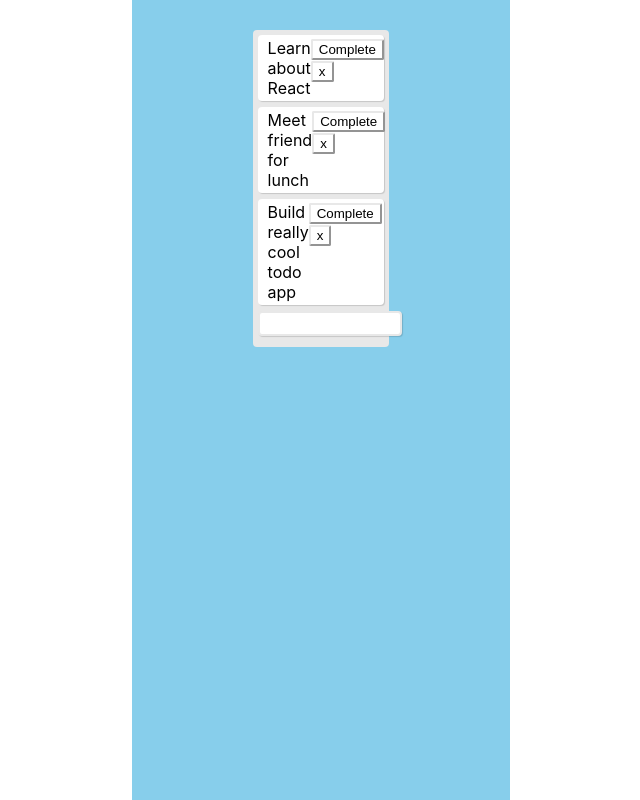
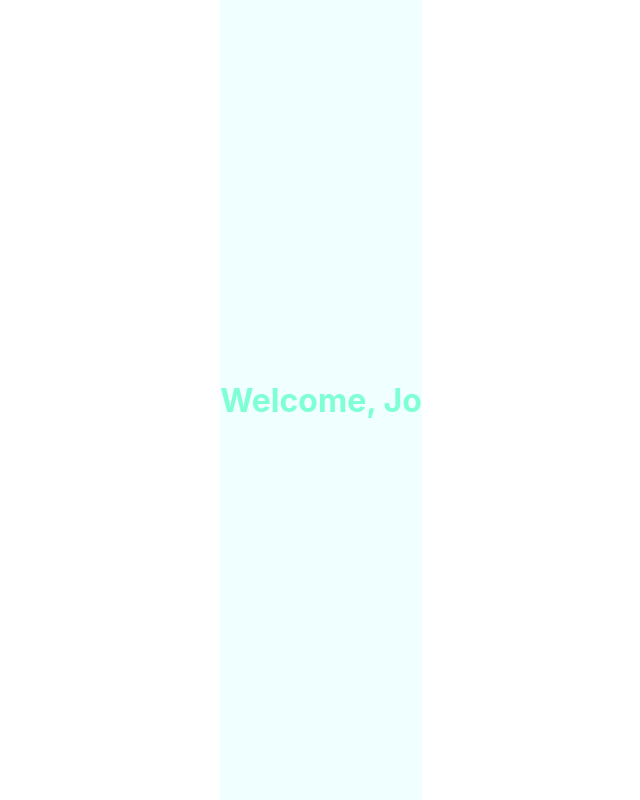
Before and after one commit to JmePRE/react-todo, a React (Create React App) app: page / in a window 1280 px wide. Shown: the top 800 px of the page, without its empty margins (319-959 px from the left). Built offline with nearby package versions, Linux system fonts and the light colour scheme.

Commit message:
aesthetic changes

```diff
--- a/src/App.js
+++ b/src/App.js
@@ -3,6 +3,14 @@ import React from 'react';
 import "./styles/dist/App.css";
 
 //from https://www.digitalocean.com/community/tutorials/how-to-build-a-react-to-do-app-with-react-hooks
+
+function Hero(props) {
+	return (
+		<div class='hero'>
+			<h1>Welcome, {props.name}</h1>
+		</div>
+	);
+}
 
 function App() {
   //hook to set state
@@ -24,7 +32,11 @@ function App() {
 	const completeTodo = index => {
 		//this time, copy todo again, but we're not adding anything
 		const newTodos = [...todos];
-		newTodos[index].isCompleted = true;
+		if (newTodos[index].isCompleted === true) {
+			newTodos[index].isCompleted = false;
+		} else {
+			newTodos[index].isCompleted = true;
+		};
 		//finally, update
 		//note: never change value of newtodos directly, always access it through a getter function like so
 		setTodos(newTodos);
@@ -40,7 +52,8 @@ function App() {
 
   //adds a <div> for app, a <div> for todo-list, and a map of the todos to Todo components.
 	return (
-
+		<div>
+		<Hero name="Jo"></Hero>
 		<div className="app">
 		<div className="todo-list">
 
@@ -56,6 +69,7 @@ function App() {
 			<TodoForm addTodo={addTodo} />
 		</div>
 		</div>
+		</div>
 	);
 	}
 
@@ -68,7 +82,7 @@ function Todo({ todo, index, completeTodo, removeTodo }) {
 		>
 		{todo.text}
 		<div>
-			<button onClick={() => completeTodo(index)}>Complete</button>
+			<button onClick={() => completeTodo(index)}>{(todo.isCompleted) ? "Mark Uncomplete" : "Mark Complete"}</button>
 			<button onClick={() => removeTodo(index)}>x</button>
 
 		</div>
--- a/src/index.js
+++ b/src/index.js
@@ -5,6 +5,7 @@ import App from './App';
 import * as serviceWorker from './serviceWorker';
 
 document.title = `My todo list`;
+
 
 ReactDOM.render(
   <React.StrictMode>
--- a/src/styles/App.scss
+++ b/src/styles/App.scss
@@ -8,10 +8,15 @@ $shadow-color: #e8e8e8;
     flex-direction: $direction;
 }
 
-header {
-    @include flexCenter(column);
-    background: -moz-linear-gradient();
+.hero {
+    @include flexCenter(row);
     height:100vh;
+    background: azure;
+    align-items: center;
+
+    h1 {
+        color: aquamarine;
+    }
 }
 
 .app {
```
Also changed, not shown: src/styles/dist/App.css, 1 other file (tests, documents, lock files or other folders).
